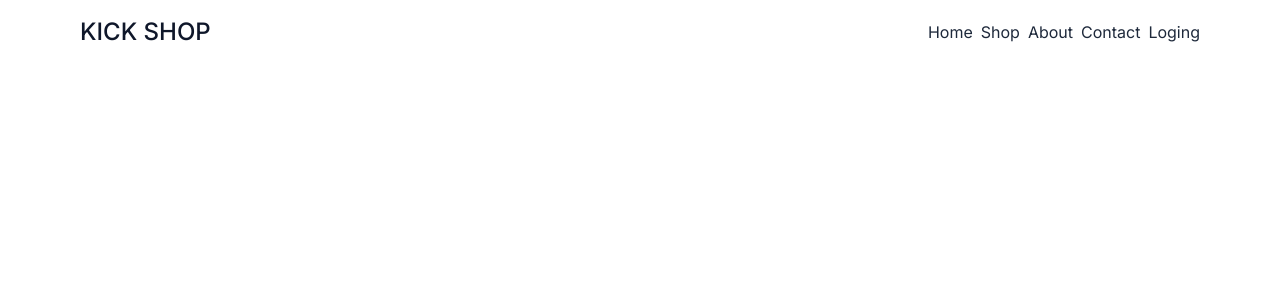
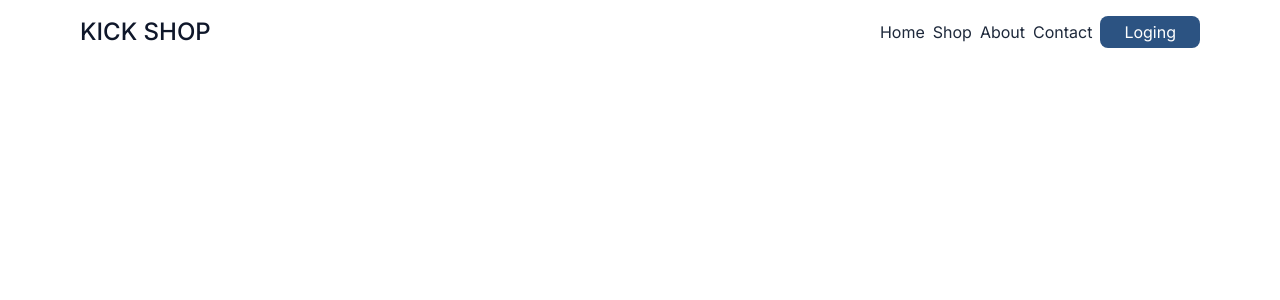
Before and after one commit to tchasinga/kick-shopping, a Next.js app: page / in a window 1280 px wide. Shown: the top 300 px of the page. Built offline with nearby package versions, Linux system fonts and the light colour scheme.

Commit message:
New code is added

```diff
--- a/src/app/globals.css
+++ b/src/app/globals.css
@@ -1,3 +1,13 @@
 @tailwind base;
 @tailwind components;
 @tailwind utilities;
+
+
+.bg-blue-800{
+    background-color: #2c5382;
+    transition: all 3s ease;
+}
+
+.bg-blue-800:hover{
+    background-color: #733804d8;
+}
--- a/src/app/page.jsx
+++ b/src/app/page.jsx
@@ -11,7 +11,7 @@ export default function Home() {
           <Link className="hover:font-medium" href={""}>Shop</Link>
           <Link className="hover:font-medium" href={""}>About</Link>
           <Link className="hover:font-medium" href={""}>Contact</Link>
-          <Link className="hover:font-medium" href={""}>Loging</Link>
+          <Link className="hover:font-medium bg-blue-800 text-white px-6 py-1 rounded-lg" href={""}>Loging</Link>
         </nav>
       </header>
     </>
```
